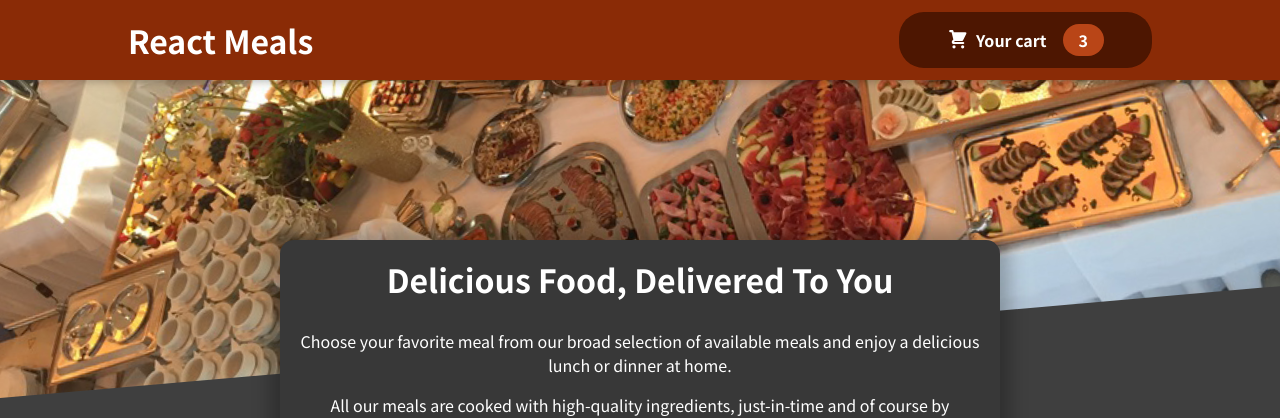
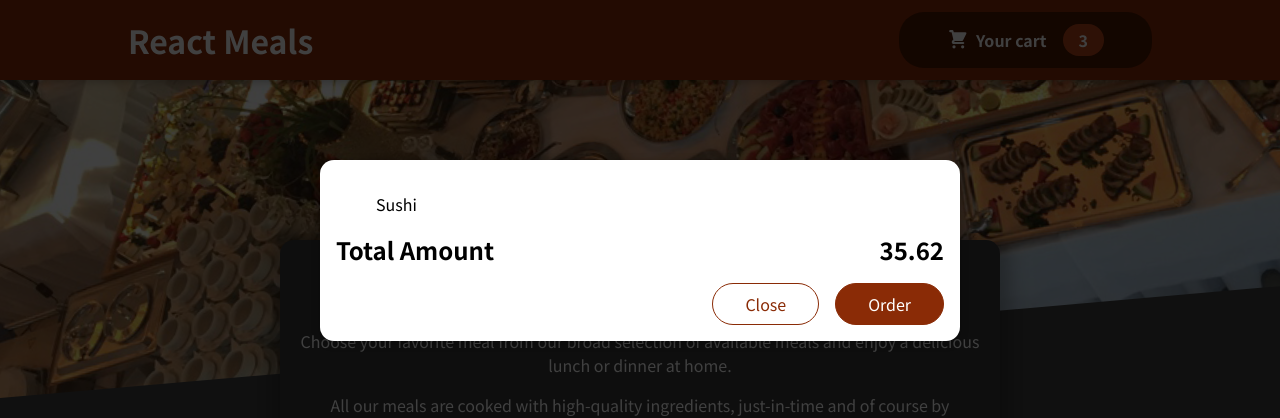
Before and after one commit to apriori-yarik/react-food-order-app, a React (Create React App) app: page / in a window 1280 px wide. Shown: the top 418 px of the page. Built offline with nearby package versions, Linux system fonts and the light colour scheme.

Commit message:
modal added

```diff
--- a/public/index.html
+++ b/public/index.html
@@ -28,6 +28,7 @@
   </head>
   <body>
     <noscript>You need to enable JavaScript to run this app.</noscript>
+    <div id="overlays"></div>
     <div id="root"></div>
     <!--
       This HTML file is a template.
--- a/src/App.js
+++ b/src/App.js
@@ -1,14 +1,16 @@
 import Header from "./components/Layout/Header";
 import Meals from "./components/Meals/Meals";
+import Cart from "./components/Cart/Cart";
 
 function App() {
   return (
-    <div>
+    <>
+      <Cart />
       <Header />
       <main>
         <Meals />
       </main>
-    </div>
+    </>
   );
 }
 
--- /dev/null
+++ b/src/components/Cart/Cart.js
@@ -0,0 +1,32 @@
+import React from "react";
+import Modal from "../UI/Modal";
+
+import classes from "./Cart.module.css";
+
+const cartItems = (
+  <ul>
+    {[{ id: "c1", name: "Sushi", amount: 2, price: 24.56 }].map((item) => (
+      <li key={item.id} className={classes["cart-items"]}>
+        {item.name}
+      </li>
+    ))}
+  </ul>
+);
+
+const Cart = (props) => {
+  return (
+    <Modal>
+      {cartItems}
+      <div className={classes.total}>
+        <span>Total Amount</span>
+        <span>35.62</span>
+      </div>
+      <div className={classes.actions}>
+        <button className={classes["button--alt"]}>Close</button>
+        <button className={classes.button}>Order</button>
+      </div>
+    </Modal>
+  );
+};
+
+export default Cart;
--- /dev/null
+++ b/src/components/Cart/Cart.module.css
@@ -0,0 +1,46 @@
+.cart-items {
+  list-style: none;
+  margin: 0;
+  padding: 0;
+  max-height: 20rem;
+  overflow: auto;
+}
+
+.total {
+  display: flex;
+  justify-content: space-between;
+  align-items: center;
+  font-weight: bold;
+  font-size: 1.5rem;
+  margin: 1rem 0;
+}
+
+.actions {
+  text-align: right;
+}
+
+.actions button {
+  font: inherit;
+  cursor: pointer;
+  background-color: transparent;
+  border: 1px solid #8a2b06;
+  padding: 0.5rem 2rem;
+  border-radius: 25px;
+  margin-left: 1rem;
+}
+
+.actions button:hover,
+.actions button:active {
+  background-color: #5a1a01;
+  border-color: #5a1a01;
+  color: white;
+}
+
+.actions .button--alt {
+  color: #8a2b06;
+}
+
+.actions .button {
+  background-color: #8a2b06;
+  color: white;
+}
--- /dev/null
+++ b/src/components/UI/Modal.js
@@ -0,0 +1,28 @@
+import React from "react";
+import ReactDOM from "react-dom";
+
+import classes from "./Modal.module.css";
+
+const Backdrop = (props) => {
+  return <div className={classes.backdrop}></div>;
+};
+
+const ModalOverlay = (props) => {
+  return <div className={classes.modal}>{props.children}</div>;
+};
+
+const Modal = (props) => {
+  const portalElement = document.getElementById("overlays");
+
+  return (
+    <>
+      {ReactDOM.createPortal(<Backdrop />, portalElement)}
+      {ReactDOM.createPortal(
+        <ModalOverlay>{props.children}</ModalOverlay>,
+        portalElement
+      )}
+    </>
+  );
+};
+
+export default Modal;
--- /dev/null
+++ b/src/components/UI/Modal.module.css
@@ -0,0 +1,40 @@
+.backdrop {
+  position: fixed;
+  top: 0;
+  left: 0;
+  width: 100%;
+  height: 100vh;
+  z-index: 20;
+  background-color: rgba(0, 0, 0, 0.75);
+}
+
+.modal {
+  position: fixed;
+  top: 20vh;
+  left: 5%;
+  width: 90%;
+  background-color: white;
+  padding: 1rem;
+  border-radius: 14px;
+  box-shadow: 0 2px 8px rgba(0, 0, 0, 0.25);
+  z-index: 30;
+  animation: slide-down 300ms ease-out forwards;
+}
+
+@media (min-width: 768px) {
+  .modal {
+    width: 40rem;
+    left: calc(50% - 20rem);
+  }
+}
+
+@keyframes slide-down {
+  from {
+    opacity: 0;
+    transform: translateY(-3rem);
+  }
+  to {
+    opacity: 1;
+    transform: translateY(0);
+  }
+}
```
Also changed, not shown: 1 other file (tests, documents, lock files or other folders).
